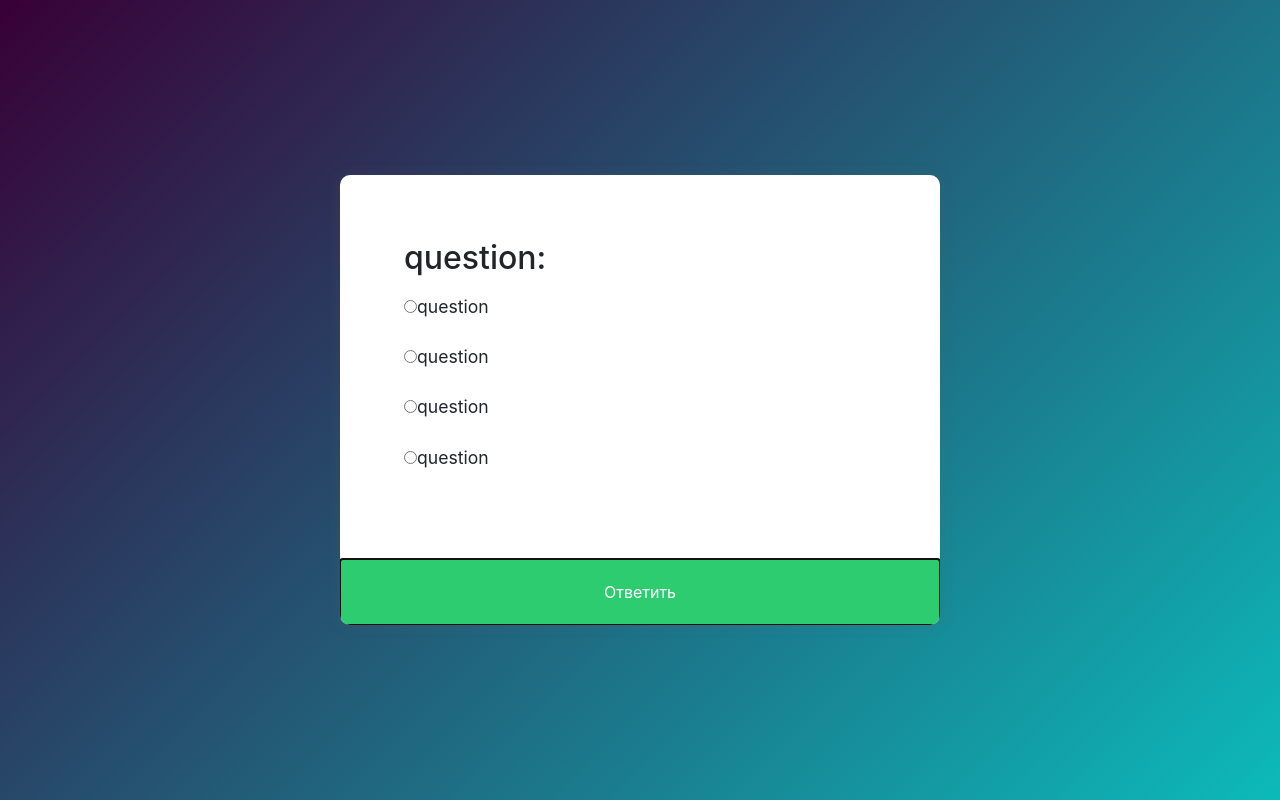
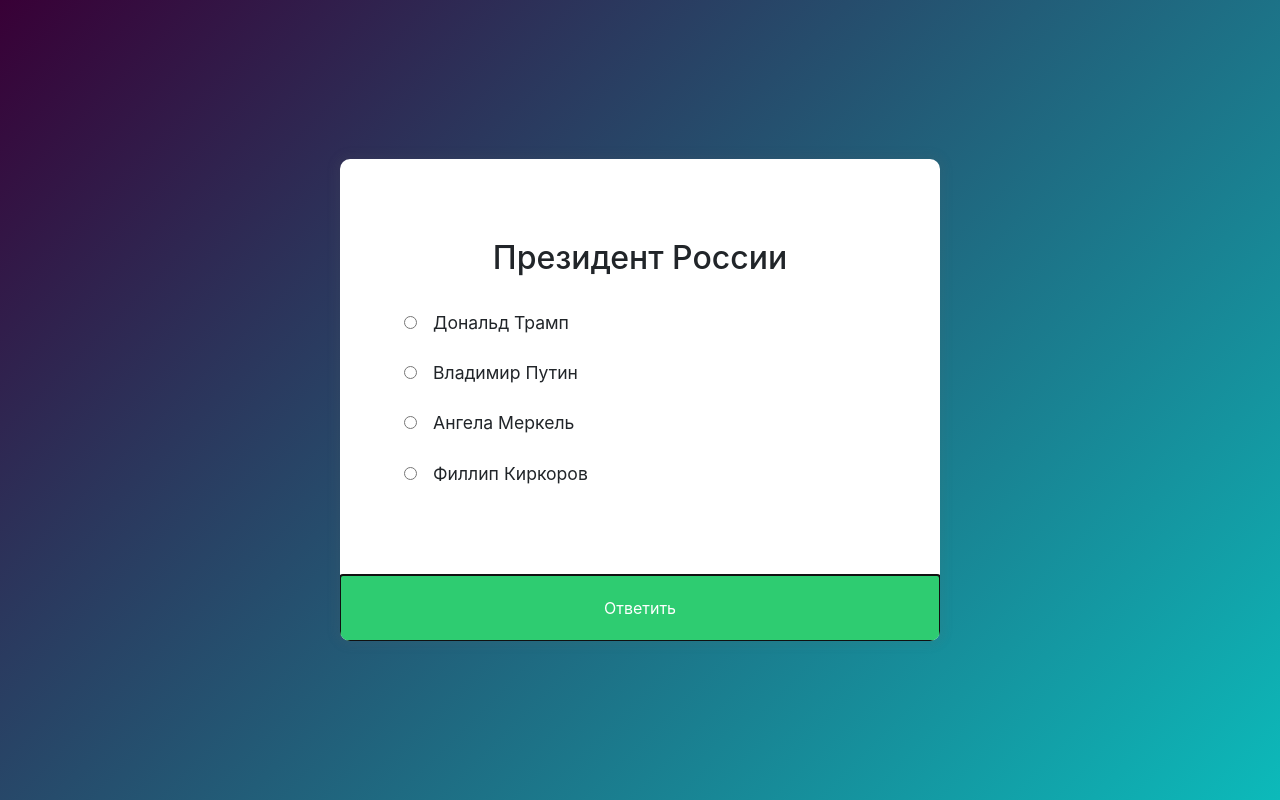
Before and after one commit to ClickDaHouseCat/JS-Quiz, a plain HTML site: page index.html in a window 1280 px wide. Both pictures are taken after a click on the button "Ответить". Drawn offline with nearby package versions, Linux system fonts and the light colour scheme.

Commit message:
Все работает
Все работает

```diff
--- a/index.html
+++ b/index.html
@@ -11,17 +11,17 @@
     <script src="script.js" defer></script>
 </head>
 <body>
-    <div class="quiz">
+    <div class="quiz-container" id="quiz">
         <div class="quiz-header">
             <h2 id="question">question:</h2>
             <ul>
-                <li><input type="radio" id="a"><label id="a_text" for="a" name="Ответ">question</label></li>
-                <li><input type="radio" id="b"><label id="b_text" for="b" name="Ответ">question</label></li>
-                <li><input type="radio" id="c"><label id="c_text" for="c" name="Ответ">question</label></li>
-                <li><input type="radio" id="d"><label id="d_text" for="d" name="Ответ">question</label></li>
+                <li><input type="radio" id="a" name="answer" class="answer"><label id="a_text" for="a" name="Ответ">question</label></li>
+                <li><input type="radio" id="b" name="answer" class="answer"><label id="b_text" for="b" name="Ответ">question</label></li>
+                <li><input type="radio" id="c" name="answer" class="answer"><label id="c_text" for="c" name="Ответ">question</label></li>
+                <li><input type="radio" id="d" name="answer" class="answer"><label id="d_text" for="d" name="Ответ">question</label></li>
             </ul>
         </div>
-        <button>Ответить</button>
+        <button id="submit">Ответить</button>
     </div>
 </body>
 </html>
--- a/script.js
+++ b/script.js
@@ -37,24 +37,65 @@ const quizData = [
     }
 ]
 
-const questionEl = document.getElementById('question')
+const quiz = document.getElementById("quiz")
+const answerEls = document.querySelectorAll(".answer")
+const questionEl = document.getElementById("question")
 
-a_text = document.getElementById('a_text')
-b_text = document.getElementById('b_text')
-c_text = document.getElementById('c_text')
-d_text = document.getElementById('d_text')
+const a_text = document.getElementById('a_text')
+const b_text = document.getElementById('b_text')
+const c_text = document.getElementById('c_text')
+const d_text = document.getElementById('d_text')
+const submitBtn = document.getElementById("submit")
 
 let currentQuiz = 0
+let score = 0
 
 loadQuiz ();
 
 function loadQuiz() {
-    const currentQuizData = quizData[currentQuestion]
+    deselectAnswers()
+
+    const currentQuizData = quizData[currentQuiz]
+
     questionEl.innerText = currentQuizData.question
     a_text.innerText = currentQuizData.a
     b_text.innerText = currentQuizData.b
     c_text.innerText = currentQuizData.c
     d_text.innerText = currentQuizData.d
+}
 
-    currentQuestion++
+function getSelected (){
+    let answer = undefined
+
+    answerEls.forEach((answerEl) => {
+        if (answerEl.checked) {
+            answer = answerEl.id
+        }
+    })
+    return answer
 }
+
+function deselectAnswers(){
+    answerEls.forEach((answerEl) => {
+        answerEl.checked = false
+    })
+}
+
+submitBtn.addEventListener("click", () => {
+    //Проверка видимости вопроса
+    const answer = getSelected()
+
+    if(answer) {
+        if (answer === quizData[currentQuiz].correct){
+            score++
+        }
+
+        currentQuiz++
+        if (currentQuiz < quizData.length) {
+            loadQuiz()
+        }else {
+            quiz.innerHTML = `<h2>Количество верных ответов ${score}/${quizData.length}</h2> <button onclick="location.reload()">Перезапуск</button>`
+
+        }
+    }
+})
--- a/style.css
+++ b/style.css
@@ -4,7 +4,6 @@
 body {
     background-color: #0cbaba;
     background-image: linear-gradient(315deg, #0cbaba 0%, #380036 100%);
-    font-family: "Roboto";
     margin: 0;
     min-height: 100vh;
     display: flex;
@@ -12,7 +11,7 @@ body {
     justify-content: center;
 }
 
-.quiz {
+.quiz-container {
     background-color: #fff;
     width: 600px;
     border-radius: 10px;
@@ -26,6 +25,8 @@ body {
 }
 
 h2 {
+    padding: 1rem;
+    text-align: center;
     margin: 0;
 }
 
@@ -37,6 +38,11 @@ ul {
 ul li {
     margin: 1rem 0;
     font-size: 1.1rem;
+}
+
+ul li label{
+    cursor: pointer;
+    margin-left: 1rem;
 }
 
 button {
```
